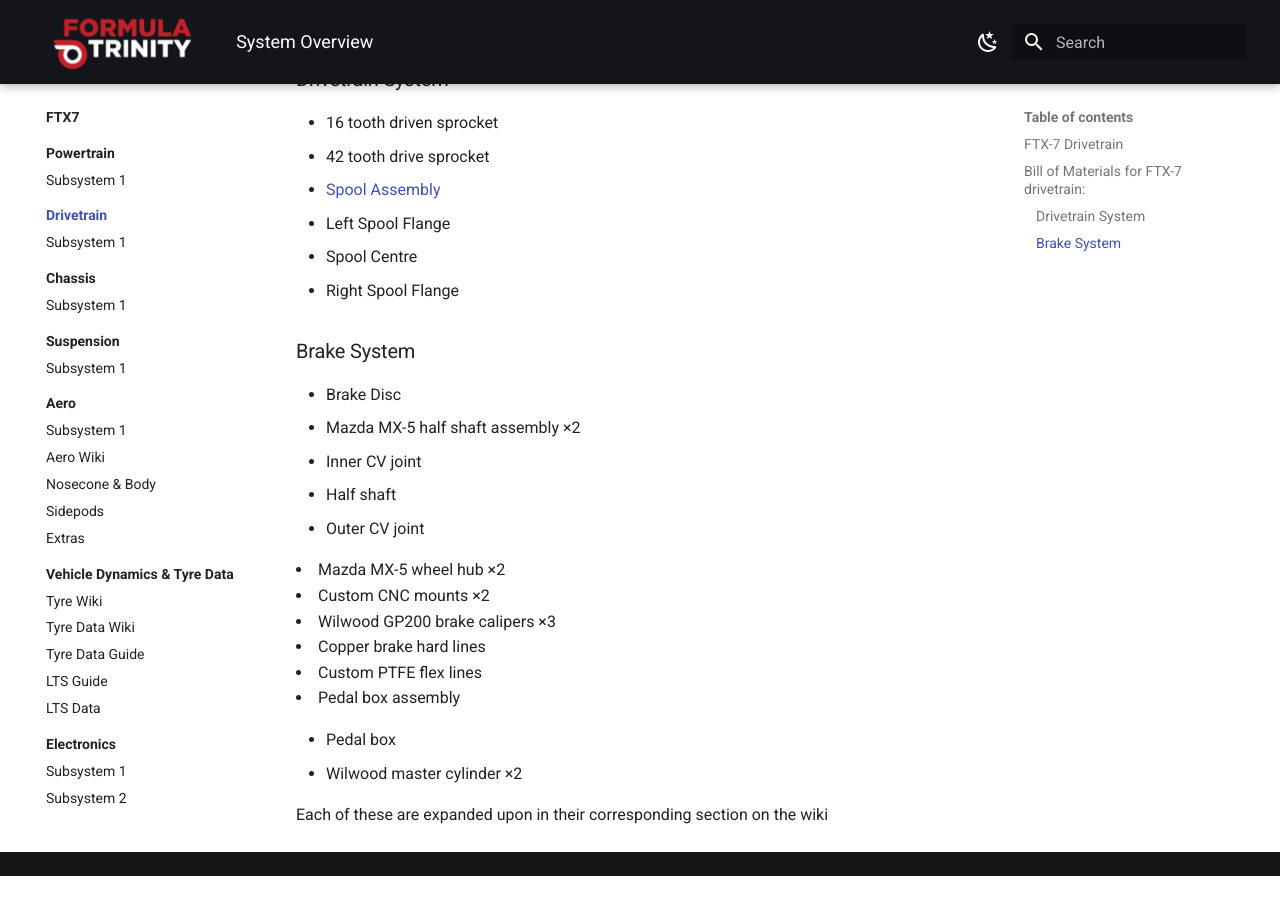
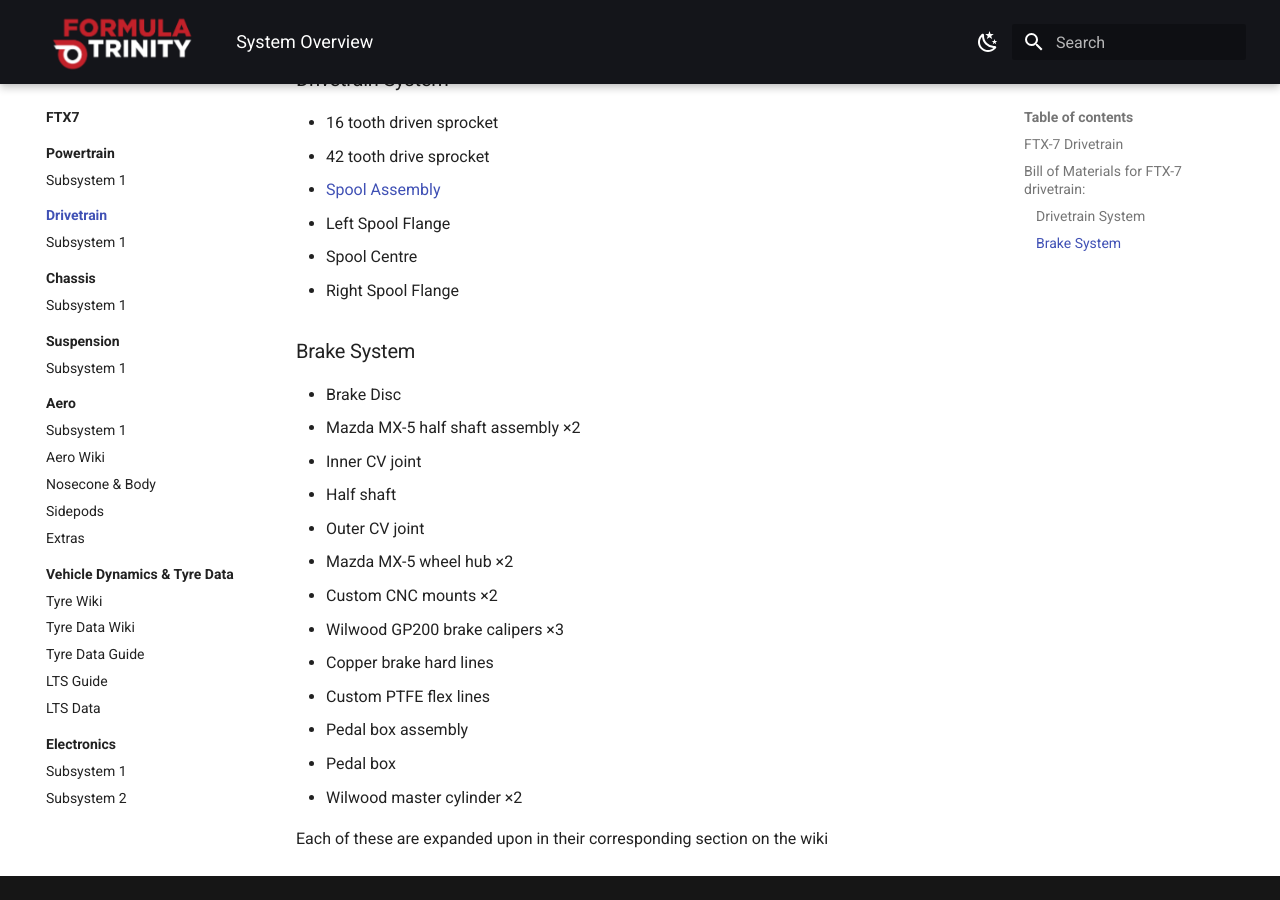
Before and after one commit to Formula-Trinity/ft-wiki, an MkDocs documentation site: the page built from docs/ftx7/drivetrain/index.md, in a window 1280 px wide and 900 px high, scrolled down 628 px. Built offline with MkDocs 1.6.1 and Material for MkDocs 9.7.7, drawn with Linux system fonts in a browser that asks for light colours; before the commit the page ends 1504 px from its top, so only the background shows below that.

Commit message:
HTML -> Markdown

```diff
--- a/docs/ftx7/drivetrain/index.md
+++ b/docs/ftx7/drivetrain/index.md
@@ -28,19 +28,13 @@ In the case of FTX-7, the main design choice was choosing to use a **spool** rat
   - Half shaft
   - Outer CV joint
 
-  <li>Mazda MX-5 wheel hub ×2</li>
-  <li>Custom CNC mounts ×2</li>
-  <li>Wilwood GP200 brake calipers ×3</li>
-  <li>Copper brake hard lines</li>
-  <li>Custom PTFE flex lines</li>
-
-  <li>
-    Pedal box assembly
-    <ul>
-      <li>Pedal box</li>
-      <li>Wilwood master cylinder ×2</li>
-    </ul>
-  </li>
-</ul>
+- Mazda MX-5 wheel hub ×2
+- Custom CNC mounts ×2
+- Wilwood GP200 brake calipers ×3
+- Copper brake hard lines
+- Custom PTFE flex lines
+- Pedal box assembly
+  - Pedal box
+  - Wilwood master cylinder ×2
 
 Each of these are expanded upon in their corresponding section on the wiki
```
